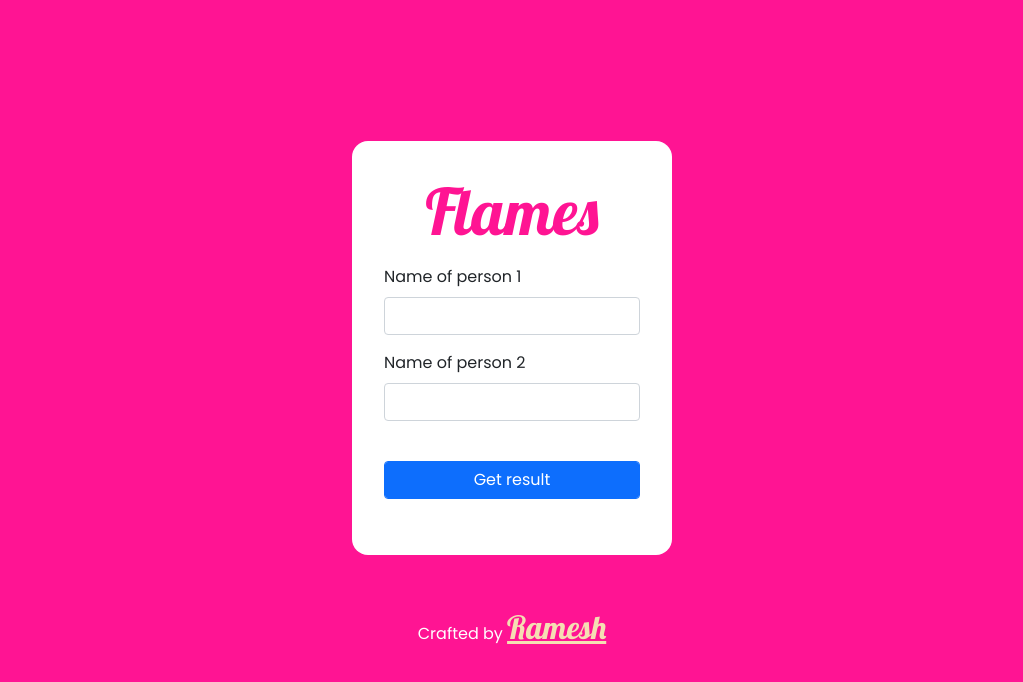
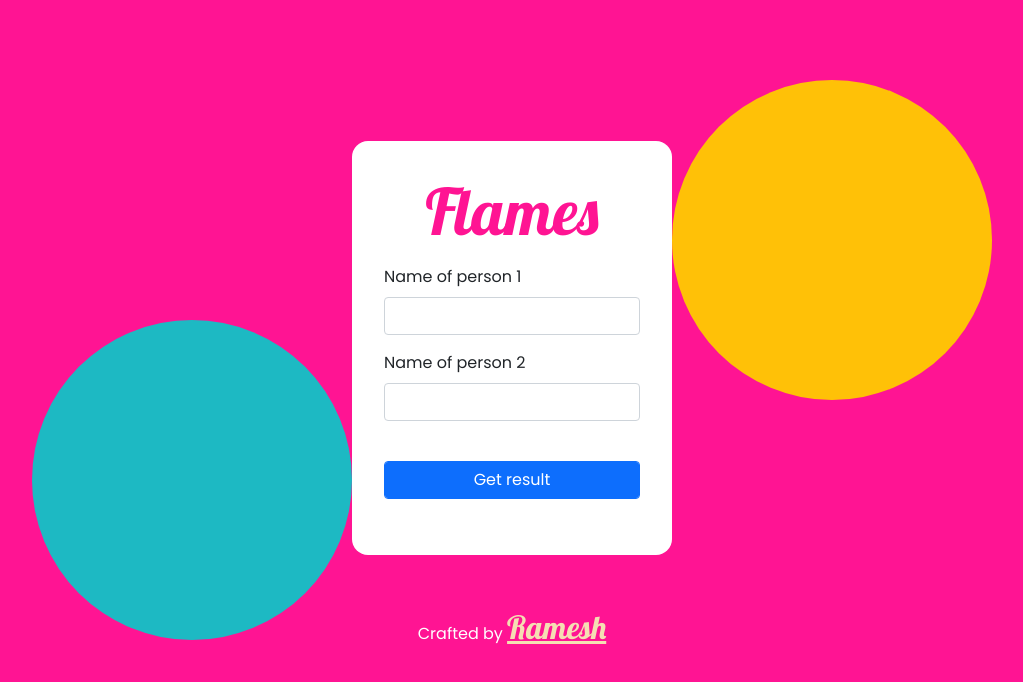
Before and after one commit to rameshalagumalai/Flames, a plain HTML site: page index.html in a window 1280 px wide. Shown: the whole page, without its empty margins (128-1151 px from the left). Drawn offline with nearby package versions, Linux system fonts and the light colour scheme.

Commit message:
Add circles

```diff
--- a/index.html
+++ b/index.html
@@ -24,6 +24,8 @@
       <h2 id="result" class="text-center"></h2>
     </form>
     <p class="link mt-5">Crafted by <a class="ra" href="https://www.rameshalagumalai.com">Ramesh</a></p>
+    <div class="circle circle-1"></div>
+    <div class="circle circle-2 bg-warning"></div>
     <script src="index.js"></script>
   </body>
 </html>
--- a/styles.css
+++ b/styles.css
@@ -58,3 +58,32 @@ a{
 a:hover{
   color: gold;
 }
+
+.circle{
+  height: 20rem;
+  width: 20rem;
+  border-radius: 10rem;
+  position: absolute;
+  z-index: -1;
+}
+
+.circle-1{
+  left: 28em;
+  top: 20rem;
+  background-color: #1DB9C3;
+}
+
+.circle-2{
+  right: 28rem;
+  bottom: 25rem;
+}
+
+@media screen {
+  .circle-1{
+    left: 10rem;
+  }
+
+  .circle-2{
+    right: 10rem;
+  }
+}
```
